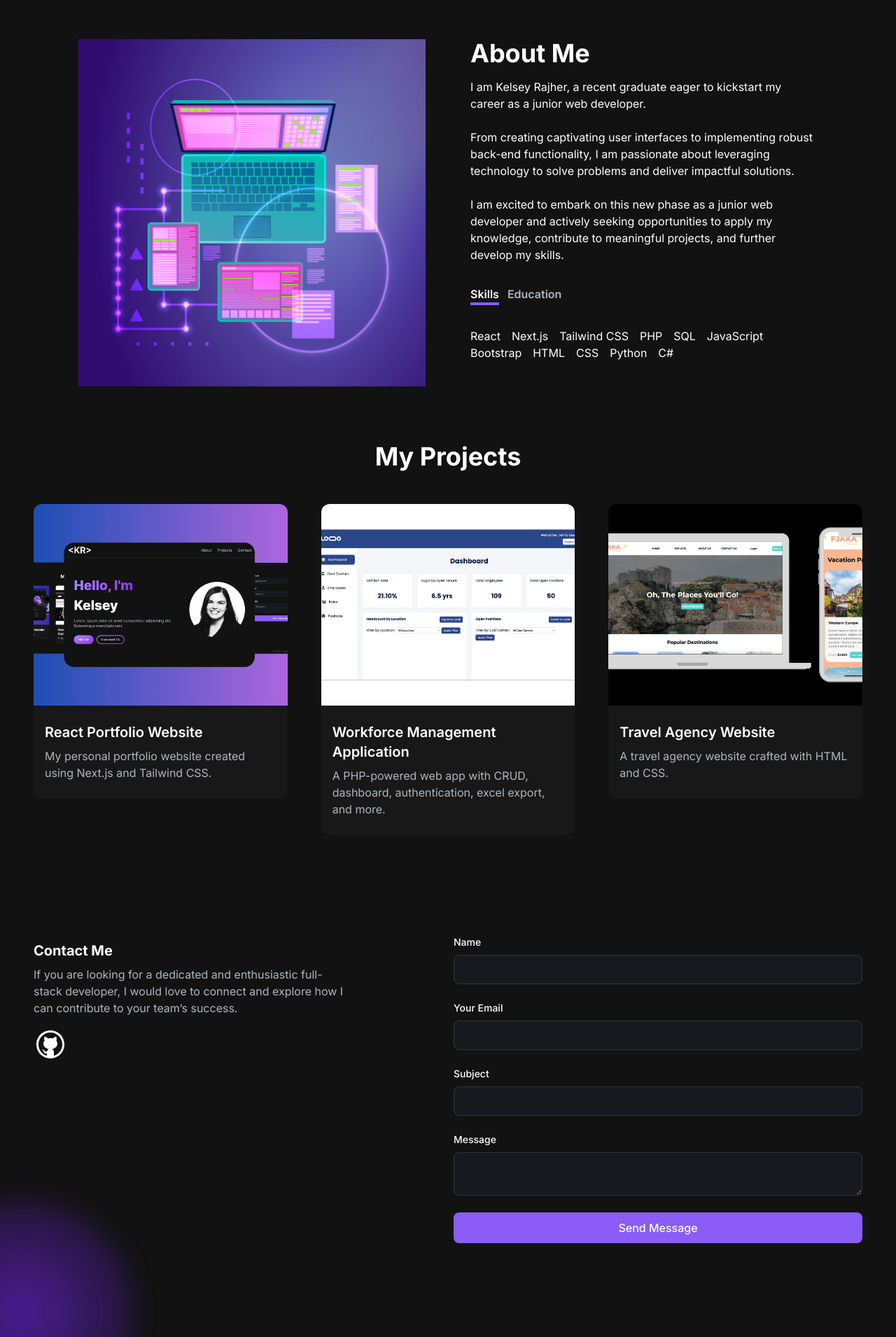
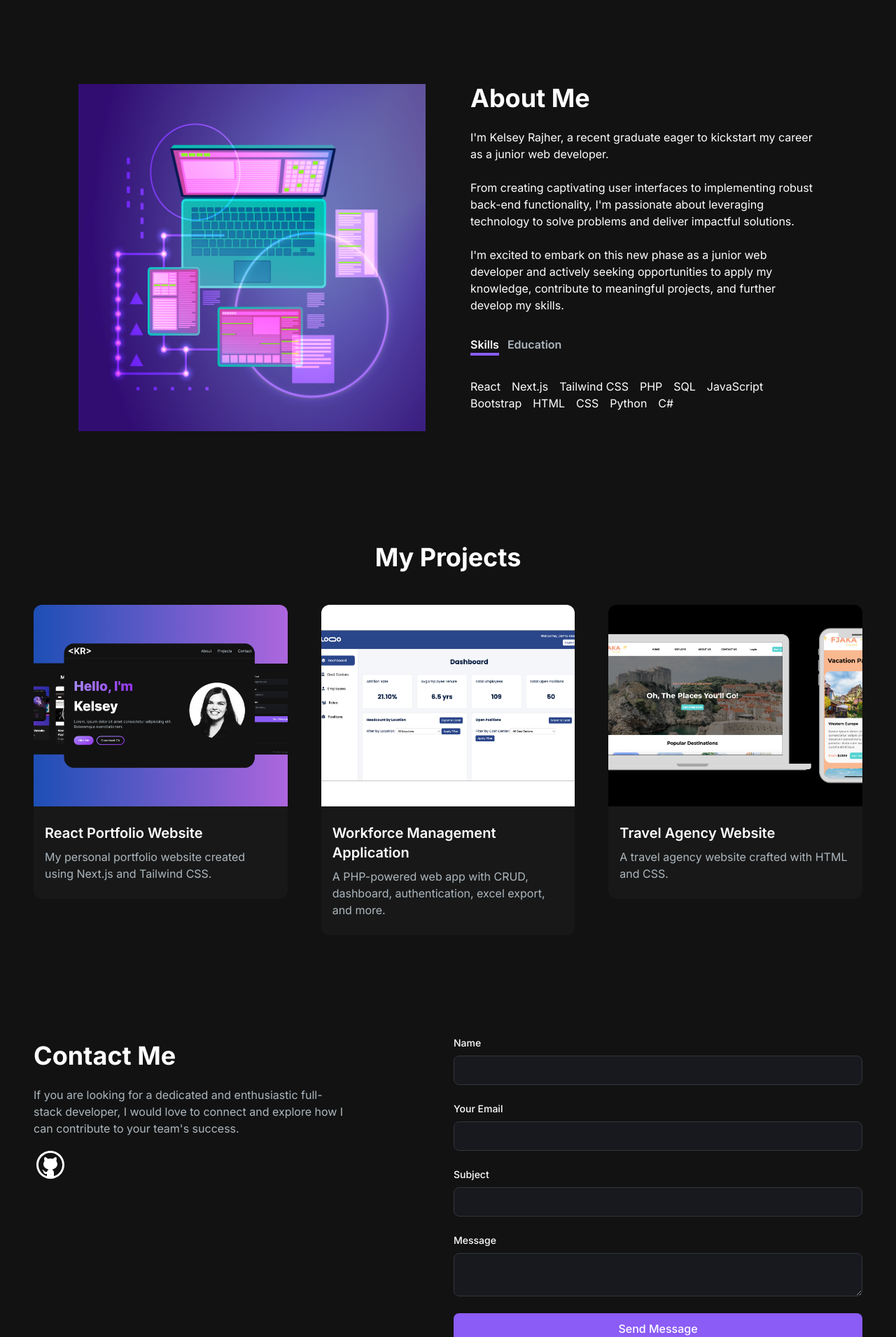
Before and after one commit to kelseyrajher/react-portfolio, a Next.js app: page / in a window 1280 px wide. Shown: the part 620-2530 px from the top of the page at 70% size. Built offline with nearby package versions, Linux system fonts and the light colour scheme.

Commit message:
Refined styling: Adjusted padding in sections, resolved mobile nav menu issues, and updated site title.

```diff
--- a/src/app/components/AboutSection.jsx
+++ b/src/app/components/AboutSection.jsx
@@ -47,16 +47,18 @@ const AboutSection = () => {
     };
 
     return (
-        <section id="about" className='text-white'>
+        <section id="about" className='text-white pt-16'>
             <div className='md:grid md:grid-cols-2 gap-8 items-center py-8 px-4 xl:gap-16 sm:py-16 xl:px-16'>
-                <Image src="/images/about-image.jpg" alt="about-image" width={600} height={600} />
+                <div className='hidden md:block'>
+                    <Image src="/images/about-image.jpg" alt="about-image" width={600} height={600} />
+                </div>
                 <div className='mt-4 md:mt-0 text-left flex flex-col h-full'>
-                    <h2 className='text-4xl font-bold text-white mb-4'>About Me</h2>
-                    <p className='text-base lg:text-md'>I am Kelsey Rajher, a recent graduate eager to kickstart my career as a junior web developer.<br /><br />
+                    <h2 className='text-4xl font-bold text-white mb-6'>About Me</h2>
+                    <p className='text-base lg:text-md'>I&apos;m Kelsey Rajher, a recent graduate eager to kickstart my career as a junior web developer.<br /><br />
 
-                        From creating captivating user interfaces to implementing robust back-end functionality, I am passionate about leveraging technology to solve problems and deliver impactful solutions.<br /><br />
+                        From creating captivating user interfaces to implementing robust back-end functionality, I&apos;m passionate about leveraging technology to solve problems and deliver impactful solutions.<br /><br />
 
-                        I am excited to embark on this new phase as a junior web developer and actively seeking opportunities to apply my knowledge, contribute to meaningful projects, and further develop my skills.
+                        I&apos;m excited to embark on this new phase as a junior web developer and actively seeking opportunities to apply my knowledge, contribute to meaningful projects, and further develop my skills.
                     </p>
                     <div className='flex flex-row mt-8'>
                         <TabButton selectTab={() => handleTabChange("skills")}
--- a/src/app/components/EmailSection.jsx
+++ b/src/app/components/EmailSection.jsx
@@ -37,15 +37,15 @@ const EmailSection = () => {
     };
 
     return (
-        <section id="contact" className='grid md:grid-cols-2 my-12 md:my-12 py-24 gap-4 relative'>
-            <div className='bg-[radial-gradient(ellipse_at_center,_var(--tw-gradient-stops))] from-primary-900 to-transparent rounded-full h-80 w-80 z-0 blur-lg absolute top-3/4 -left-4 transform -translate-x-1/2 -translate-1/2'></div>
+        <section id="contact" className='grid md:grid-cols-2 md:my-12 py-24 gap-4 relative'>
+
             <div>
-                <h5 className='text-xl font-bold text-white my-2'>Contact Me</h5>
+                <h2 className='text-4xl font-bold text-white mb-6 my-2'>Contact Me</h2>
                 <p className='text-[#ADB7BE] mb-4 max-w-md'>
                     If you are looking for a dedicated and enthusiastic full-stack developer,
-                    I would love to connect and explore how I can contribute to your team’s success.
+                    I would love to connect and explore how I can contribute to your team&apos;s success.
                 </p>
-                <div className='socials flex flex-row gap-2'>
+                <div className='socials flex flex-row gap-2 mb-6'>
                     <Link href="https://github.com/kelseyrajher">
                         <Image src={GithubIcon} alt="Github Icon" />
                     </Link>
--- a/src/app/components/HeroSection.jsx
+++ b/src/app/components/HeroSection.jsx
@@ -30,7 +30,7 @@ export const HeroSection = () => {
                             repeat={Infinity}
                         />
                     </h1>
-                    <p className='text-[#ADB7BE] text-base sm:text-lg mb-6 lg:text-xl'>I am passionate about crafting visually stunning and user-friendly experiences on the web.
+                    <p className='text-[#ADB7BE] text-base sm:text-lg mb-6 md:pr-4 lg:text-xl'>I am passionate about crafting visually stunning and user-friendly experiences on the web.
                     </p>
                     <div>
                         <a href="#contact"><button className='px-6 py-3 w-full sm:w-fit rounded-full mr-4 bg-gradient-to-br  from-primary-400 to-secondary-600 hover:bg-slate-200 text-white'>Get in Touch</button></a>
@@ -43,7 +43,7 @@ export const HeroSection = () => {
                     initial={{ opacity: 0, scale: 0.5 }}
                     animate={{ opacity: 1, scale: 1 }}
                     transition={{ duration: 0.5 }}
-                    className='col-span-4 place-self-center mt-4 lg:mt-0'>
+                    className='col-span-4 place-self-center mt-8 lg:mt-0'>
                     <Image
                         src="/images/headshot-good.png"
                         alt="hero image"
--- a/src/app/components/MenuOverlay.jsx
+++ /dev/null
@@ -1,16 +0,0 @@
-import React from 'react';
-import NavLink from "./NavLink";
-
-const MenuOverlay = ({ links }) => {
-  return (
-    <ul className='flex flex-col py-4 items-center'>
-      {links.map((link, index) => (
-        <li key={index}>
-          <NavLink href={link.path} title={link.title} />
-        </li>
-      ))}
-    </ul>
-  );
-};
-
-export default MenuOverlay;
--- a/src/app/components/NavLink.jsx
+++ b/src/app/components/NavLink.jsx
@@ -1,10 +1,16 @@
 import Link from "next/link";
 
-const NavLink = ({ href, title }) => {
+const NavLink = ({ href, title, onClick }) => {
+    const handleClick = () => {
+        if (onClick) {
+            onClick();
+        }
+    };
+
     return (
-        <Link href={href} className="block py-2 pl-3 pr-4 text-[#ADB7BE]  sm:text-xl rounded md:p-0 hover:text-white">
+        <a onClick={handleClick} href={href} className="block py-2 pl-3 pr-4 text-[#ADB7BE] sm:text-xl rounded md:p-0 hover:text-white">
             {title}
-        </Link>
+        </a>
     );
 };
 
--- a/src/app/components/Navbar.jsx
+++ b/src/app/components/Navbar.jsx
@@ -3,7 +3,7 @@ import Link from "next/link";
 import React, { useState } from "react";
 import NavLink from "./NavLink";
 import { Bars3Icon, XMarkIcon, XmarkIcon } from "@heroicons/react/24/solid";
-import MenuOverlay from "./MenuOverlay";
+
 
 const navLinks = [
     {
@@ -23,6 +23,10 @@ const navLinks = [
 const Navbar = () => {
     const [navbarOpen, setNavbarOpen] = useState(false);
 
+    const toggleNavbar = () => {
+        setNavbarOpen(!navbarOpen);
+    };
+
     return (
         <nav className="fixed mx-auto border border-[#33353F] top-0 left-0 right-0 z-10 bg-[#121212] bg-opacity-100">
             <div className='flex container lg:py-4 flex-wrap items-center justify-between mx-auto px-4 py-2'>
@@ -31,32 +35,28 @@ const Navbar = () => {
                 </Link>
 
                 <div className="mobile-menu block md:hidden">
-                    {!navbarOpen ? (
-                        <button onClick={() => setNavbarOpen(true)} className="flex items-center px-3 py-2 border rounded border-slate-200 text-slate-200 hover:text-white hover:border-white">
-                            <Bars3Icon className="h-5 w-5" />
-                        </button>
-                    ) : (
-                        <button onClick={() => setNavbarOpen(false)} className="flex items-center px-3 py-2 border rounded border-slate-200 text-slate-200 hover:text-white hover:border-white">
-                            <XMarkIcon className="h-5 w-5" />
-                        </button>
-                    )}
-
+                    <button onClick={toggleNavbar} className="flex items-center px-3 py-2 border rounded border-slate-200 text-slate-200 hover:text-white hover:border-white">
+                        {navbarOpen ? <XMarkIcon className="h-5 w-5" /> : <Bars3Icon className="h-5 w-5" />}
+                    </button>
                 </div>
 
-                <div className="menu hidden md:block md:w-auto" id="navbar">
-                    <ul className="flex p-4 md:p-0 md:flex-row md:space-x-8 mt-0">
-                        {
-                            navLinks.map((link, index) => (
-                                <li key={index}>
-                                    <NavLink href={link.path} title={link.title} />
-                                </li>
-                            ))
-                        }
-
+                <div className={`menu ${navbarOpen ? 'block' : 'hidden'} flex flex-col text-center items-center md:hidden w-full`} id="navbar">
+                    <ul className="flex flex-col p-4 space-y-4 mt-0">
+                        {navLinks.map((link, index) => (
+                            <li key={index}>
+                                <NavLink href={link.path} title={link.title} onClick={toggleNavbar} />
+                            </li>
+                        ))}
                     </ul>
                 </div>
+
+                <div className="hidden md:flex md:items-center md:space-x-8">
+                    {navLinks.map((link, index) => (
+                        <NavLink key={index} href={link.path} title={link.title} />
+                    ))}
+                </div>
             </div>
-            {navbarOpen ? <MenuOverlay links={navLinks} /> : null}
+
         </nav>
     )
 }
--- a/src/app/components/ProjectsSection.jsx
+++ b/src/app/components/ProjectsSection.jsx
@@ -11,8 +11,8 @@ const projectsData = [
         description: "My personal portfolio website created using Next.js and Tailwind CSS.",
         image: "/images/projects/project1.png",
         tag: ["All", "Web"],
-        gitUrl: "/",
-        previewUrl: "/",
+        gitUrl: "https://github.com/kelseyrajher/react-portfolio",
+        previewUrl: "https://www.kelseyrajher.com",
     },
     {
         id: 2,
@@ -44,7 +44,7 @@ const ProjectsSection = () => {
 
 
     return (
-        <section id="projects">
+        <section id="projects" className='pt-20'>
             <><h2 className='text-center text-4xl font-bold text-white mt-4 mb-8 md:mb-12'>My Projects</h2>
                 <ul ref={ref} className='grid md:grid-cols-3 gap-8 md:gap-12'>{projectsData.map((project, index) => (
                     <motion.li
--- a/src/app/layout.js
+++ b/src/app/layout.js
@@ -4,7 +4,7 @@ import "./globals.css";
 const inter = Inter({ subsets: ["latin"] });
 
 export const metadata = {
-  title: "Create Next App",
+  title: "Kelsey Rajher",
   description: "Generated by create next app",
 };
 
```
